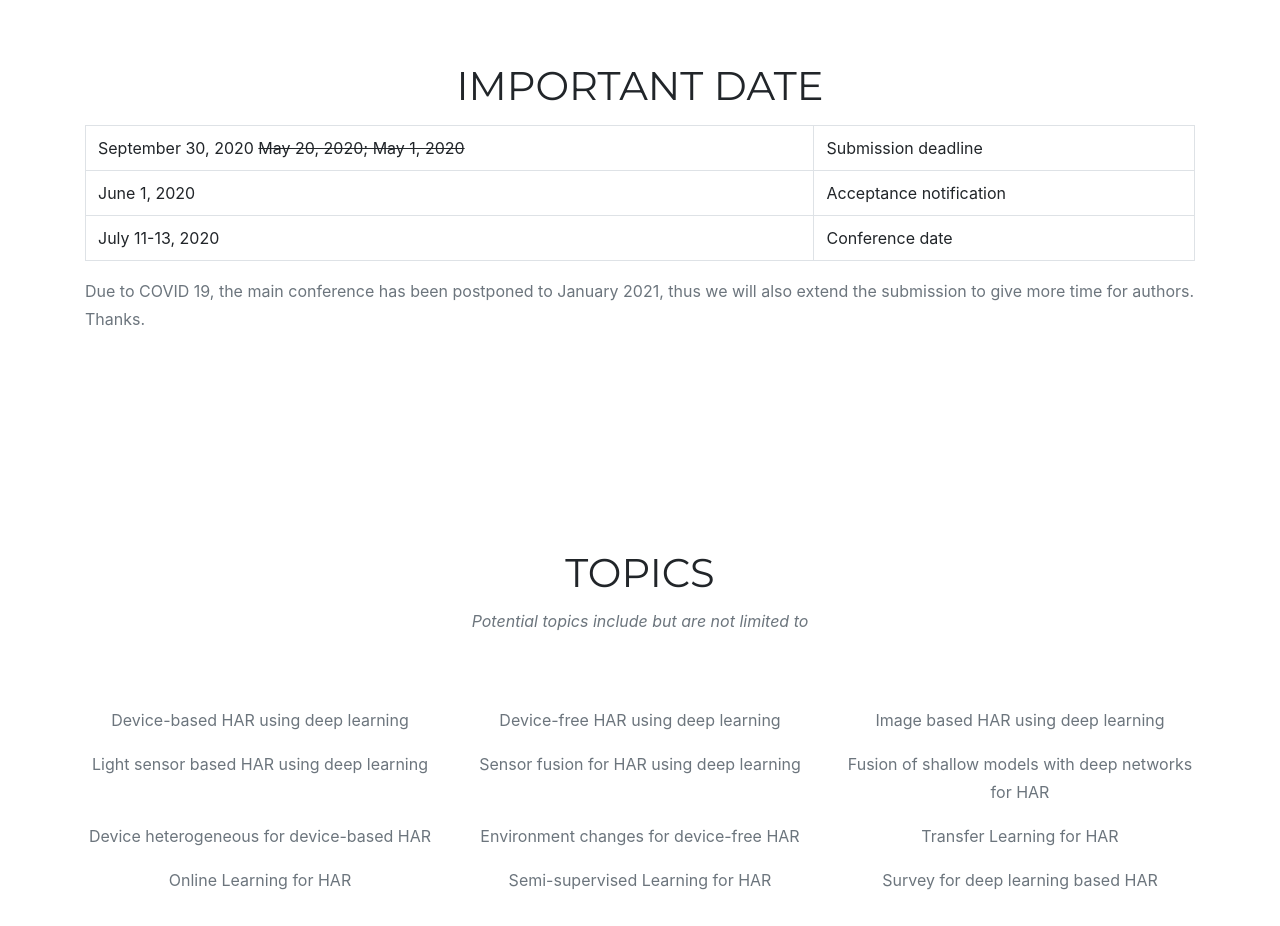
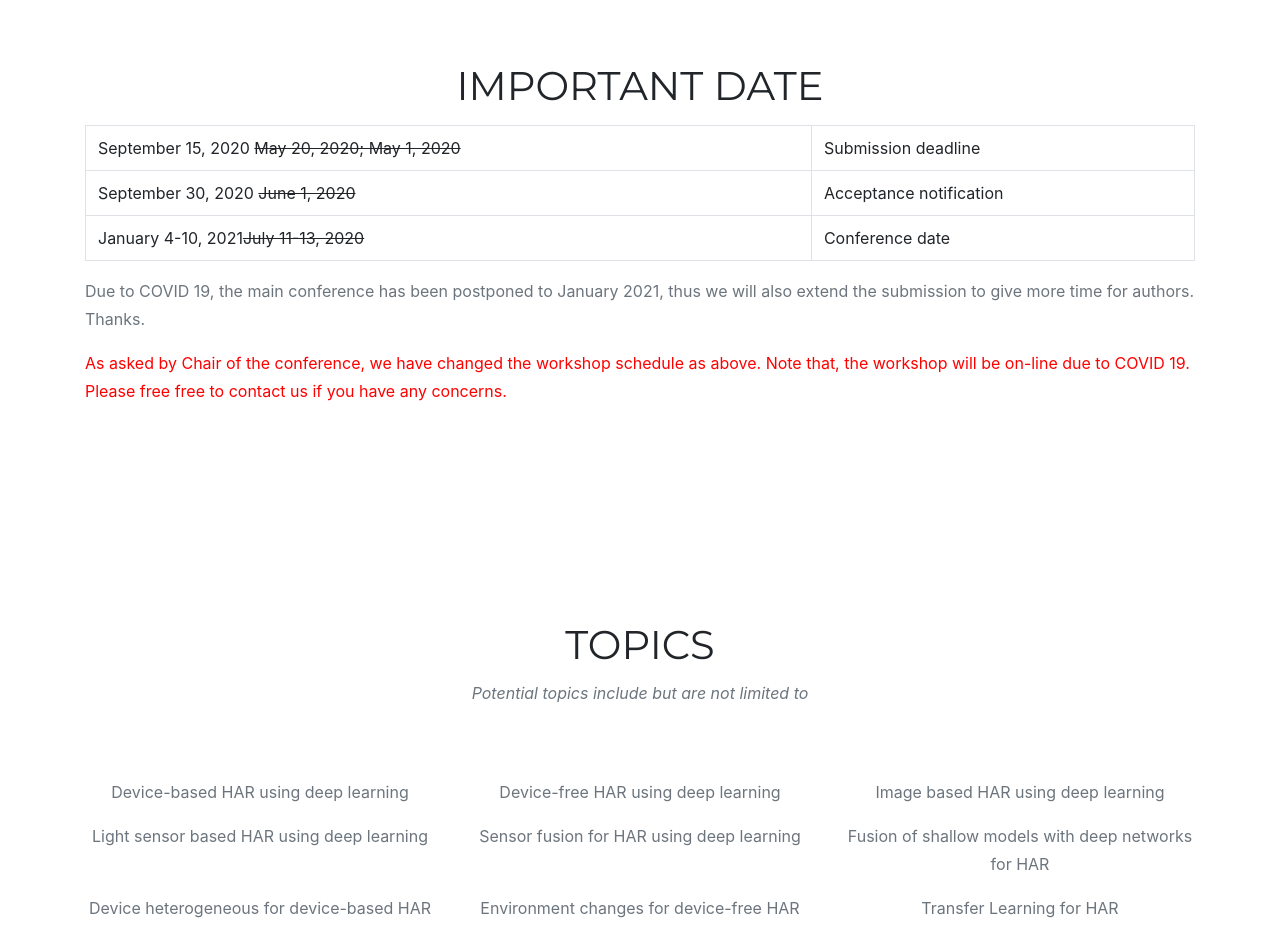
Before and after one commit to keyplay/ijcai2020workshop, a website with bundled scripts: page index.html in a window 1280 px wide. Shown: the part 1640-2566 px from the top of the page. Built offline with nearby package versions, Linux system fonts and the light colour scheme; files whose address does not match are found by name; a web font is replaced by a local one.

Commit message:
update date

```diff
--- a/index.html
+++ b/index.html
@@ -119,11 +119,12 @@ This technology can be a good candidate for human activity recognition. Some ini
       <div class="row">
         <div class="col-lg-12">
 
-        <table class="table table-bordered table-hover white"><tbody>              <tr><td>September 30, 2020 <del>May 20, 2020; May 1, 2020</del></td> <td>Submission deadline
-</td></tr><tr><td>June 1, 2020</td> <td>Acceptance notification
-</td></tr><tr><td>July 11-13, 2020</td> <td>Conference date
+        <table class="table table-bordered table-hover white"><tbody>              <tr><td>September 15, 2020 <del>May 20, 2020; May 1, 2020</del></td> <td>Submission deadline
+</td></tr><tr><td>September 30, 2020 <del>June 1, 2020</del></td> <td>Acceptance notification
+</td></tr><tr><td>January 4-10, 2021<del>July 11-13, 2020</del></td> <td>Conference date
 </td></tr></tbody></table>
           <p class="text-muted"> Due to COVID 19, the main conference has been postponed to January 2021, thus we will also extend the submission to give more time for authors. Thanks. </p>
+          <p class="text-muted"> <font color="red">As asked by Chair of the conference, we have changed the workshop schedule as above. Note that, the workshop will be on-line due to COVID 19. Please free free to contact us if you have any concerns. </font></p>
         </div>
       </div>
     </div>
```
